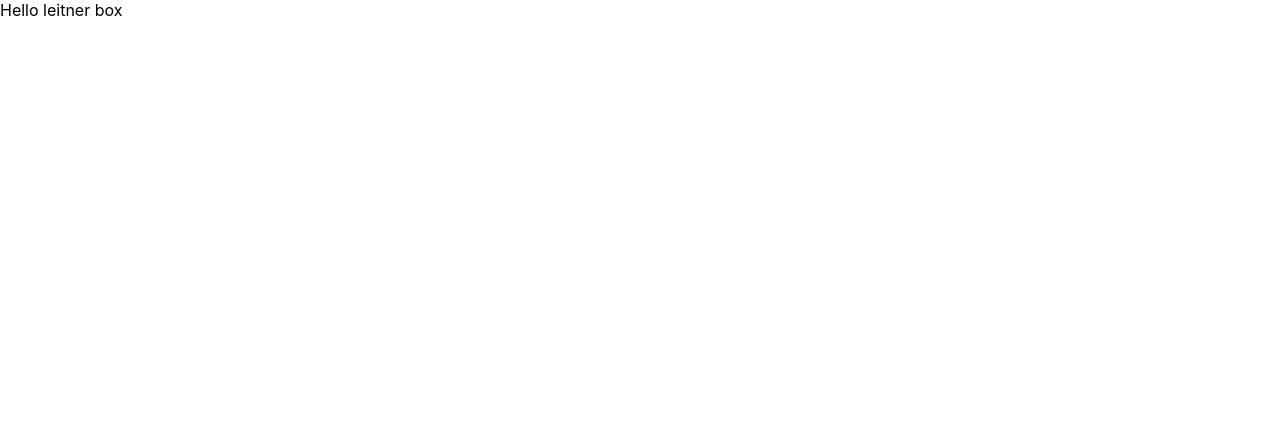
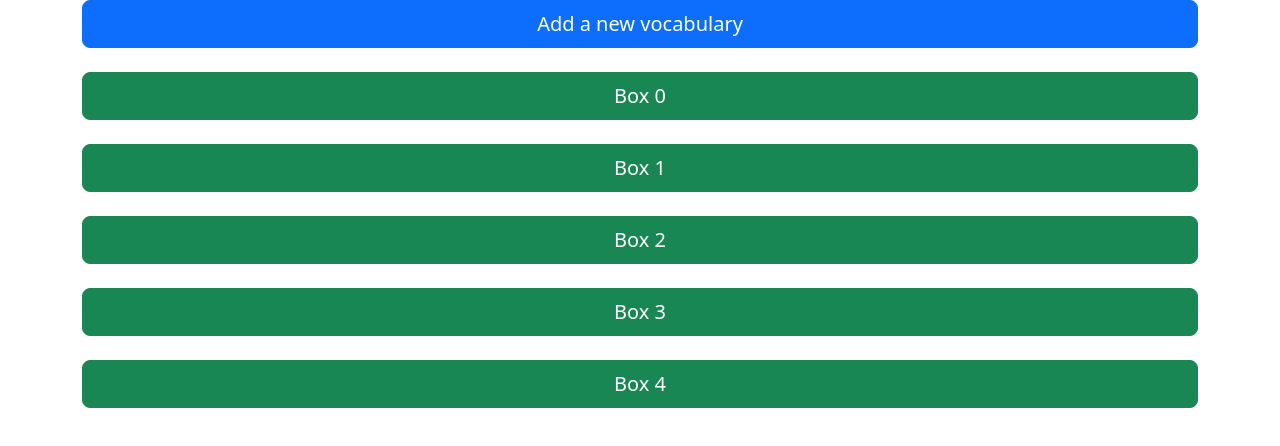
Before and after one commit to m-ghalandari/Leitnerbox, a React (Create React App) app: page / in a window 1280 px wide. Shown: the top 446 px of the page. Built offline with nearby package versions, Linux system fonts and the light colour scheme.

Commit message:
change the layout of the App component

```diff
--- a/package.json
+++ b/package.json
@@ -10,6 +10,7 @@
     "react": "^18.2.0",
     "react-bootstrap": "^2.7.0",
     "react-dom": "^18.2.0",
+    "react-router-dom": "^6.7.0",
     "react-scripts": "5.0.1",
     "web-vitals": "^2.1.4"
   },
--- a/src/App.js
+++ b/src/App.js
@@ -1,9 +1,88 @@
+import VocabularyForm from "./components/VocabularyForm";
+import Box_0 from "./components/sections/Box_0";
+import Box_1 from "./components/sections/Box_1";
+import Box_2 from "./components/sections/Box_2";
+import Box_3 from "./components/sections/Box_3";
+import Box_4 from "./components/sections/Box_4";
+import { useEffect, useState } from "react";
+import "bootstrap/dist/css/bootstrap.min.css";
+import Button from "react-bootstrap/Button";
+import { Container } from "react-bootstrap";
 
 function App() {
+  const [showVocabularyForm, setShowVocabularyForm] = useState(false);
+  const [showBox0, setShowBox0] = useState(false);
+  const [showBox1, setShowBox1] = useState(false);
+  const [showBox2, setShowBox2] = useState(false);
+  const [showBox3, setShowBox3] = useState(false);
+  const [showBox4, setShowBox4] = useState(false);
+
+  const [falshcarts, setFlashcarts] = useState([]);
+
+
+  // fetch the data from database
+  useEffect(()=>{
+    console.log("Flash");
+  },[])
+
   return (
-    <div className="App">
-      Hello leitner box
-    </div>
+    <Container>
+      <div className="App d-grid gap-4">
+        <Button
+          variant="primary"
+          size="lg"
+          onClick={() => setShowVocabularyForm(!showVocabularyForm)}
+        >
+          Add a new vocabulary
+        </Button>
+        {showVocabularyForm && <VocabularyForm />}
+
+        <Button
+          variant="success"
+          size="lg"
+          onClick={() => setShowBox0(!showBox0)}
+        >
+          Box 0
+        </Button>
+        {showBox0 && <Box_0 />}
+
+        <Button
+          variant="success"
+          size="lg"
+          onClick={() => setShowBox1(!showBox1)}
+        >
+          Box 1
+        </Button>
+        {showBox1 && <Box_1 />}
+
+        <Button
+          variant="success"
+          size="lg"
+          onClick={() => setShowBox2(!showBox2)}
+        >
+          Box 2
+        </Button>
+        {showBox2 && <Box_2 />}
+
+        <Button
+          variant="success"
+          size="lg"
+          onClick={() => setShowBox3(!showBox3)}
+        >
+          Box 3
+        </Button>
+        {showBox3 && <Box_3 />}
+
+        <Button
+          variant="success"
+          size="lg"
+          onClick={() => setShowBox4(!showBox4)}
+        >
+          Box 4
+        </Button>
+        {showBox4 && <Box_4 />}
+      </div>
+      </Container>
   );
 }
 
--- /dev/null
+++ b/src/components/VocabularyForm.js
@@ -0,0 +1,12 @@
+import React from 'react'
+
+export default function VocabularyForm() {
+  return (
+    <form>
+      <input type="text" placeholder='Das Wort' />
+      <input type="text" placeholder='Die Bedeutung' />
+      <textarea cols="45" rows="5" placeholder='Das Beispiel'></textarea>
+      <button>Speichern</button>
+    </form>
+  )
+}
--- /dev/null
+++ b/src/components/sections/Box_0.js
@@ -0,0 +1,7 @@
+import React from 'react'
+
+export default function Box_0() {
+  return (
+    <div>BOX-0</div>
+  )
+}
--- /dev/null
+++ b/src/components/sections/Box_1.js
@@ -0,0 +1,7 @@
+import React from 'react'
+
+export default function Box_1() {
+  return (
+    <div>Box_1</div>
+  )
+}
--- /dev/null
+++ b/src/components/sections/Box_2.js
@@ -0,0 +1,7 @@
+import React from 'react'
+
+export default function Box_2() {
+  return (
+    <div>Box_2</div>
+  )
+}
--- /dev/null
+++ b/src/components/sections/Box_3.js
@@ -0,0 +1,7 @@
+import React from 'react'
+
+export default function Box_3() {
+  return (
+    <div>Box_3</div>
+  )
+}
--- /dev/null
+++ b/src/components/sections/Box_4.js
@@ -0,0 +1,7 @@
+import React from 'react'
+
+export default function Box_4() {
+  return (
+    <div>Box_4</div>
+  )
+}
```
Also changed, not shown: 1 other file (tests, documents, lock files or other folders).
